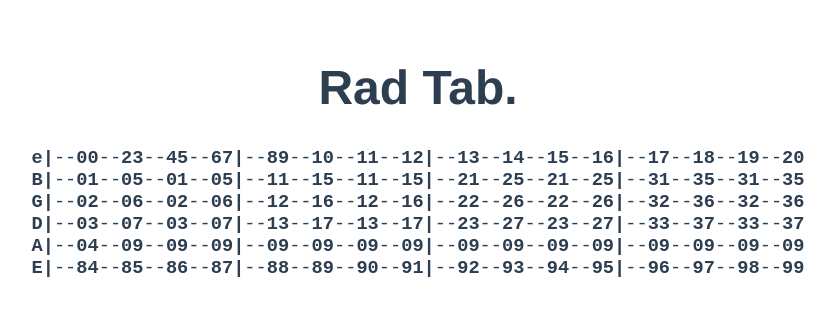
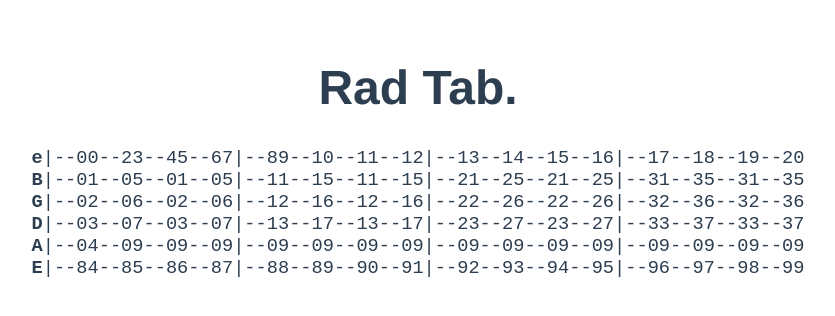
Before and after one commit to benjamin-warner/FabulousTabulous, a Vue app: page / in a window 1280 px wide. Shown: the top 316 px of the page, without its empty margins (222-1057 px from the left). Built offline with nearby package versions, Linux system fonts and the light colour scheme.

Commit message:
Major template changes

```diff
--- a/src/components/Bar.vue
+++ b/src/components/Bar.vue
@@ -1,27 +1,22 @@
 <template>
-  <div class="bar bar-block noselect" v-on:click="onBarSelected(index)">
-    <div class="bar-block" v-for="(beat, beatKey) in barData.beats" :key="beatKey">
-      <div class="bar-block" v-on:click="onBeatSelected(beatKey)">
-        <div v-for="(string, stringKey) in tuning" :key="stringKey">
-         <span v-if="beatKey === 0"><strong>|</strong></span>{{spacer}}
-        </div>
-      </div>
-      <div class="beat bar-block">
-        <div v-for="(string, stringKey) in tuning" :key="stringKey">
-          <strong><span class="note" v-on:click="onNoteSelected(stringKey)">{{barData.beats[beatKey][stringKey]}}</span></strong>
-        </div>
+    <div class="bar bar-block noselect" v-on:click="onBarSelected(index)">
+      <div class="bar-block" v-for="(beat, beatKey) in barData.beats" :key="beatKey">
+        <Beat :beatData="beat" :index="beatKey"/>
       </div>
     </div>
-  </div>
 </template>
 
 <script>
 /* eslint-disable */
+import Beat from './Beat.vue'
+
 export default {
   name: 'Bar',
+  components: {
+    Beat
+  },
   props: {
     index: Number,
-    tuning: undefined,
     barData: undefined,
     spacer: String,
   },
@@ -38,6 +33,9 @@ export default {
     },
     onNoteSelected: function(index){
       console.log("note", index);
+    },
+    editNote: function(stringKey, beatKey){
+      this.editing = !this.editing;
     }
   }
 }
@@ -60,12 +58,8 @@ export default {
   background: yellowgreen;
 }
 
-.beat:hover{
+.note:hover{
   background: powderblue;
-}
-
-.note:hover{
-  background: tomato;
 }
 
 .noselect {
--- /dev/null
+++ b/src/components/Beat.vue
@@ -0,0 +1,47 @@
+<template>
+  <div id="beat">
+    <div class="beat-block">
+      <div v-for="(note, noteKey) in beatData" :key="noteKey">
+        <span v-if="index === 0">|</span>--
+      </div>
+    </div>
+    <div class="beat beat-block">
+      <div v-for="(note, noteKey) in beatData" :key="noteKey">
+        <Note :noteData="note"/>
+      </div>
+    </div>
+  </div>
+</template>
+
+<script>
+/* eslint-disable */
+import Note from "./Note.vue";
+
+export default {
+  name: "Beat",
+  components: {
+    Note
+  },
+  props: {
+    index: Number,
+    beatData: undefined
+  },
+  data: function() {
+    return {};
+  },
+  methods: {}
+};
+</script>
+
+<!-- Add "scoped" attribute to limit CSS to this component only -->
+<style scoped>
+
+.beat:hover{
+    background: lavender;
+}
+
+.beat-block{
+    display: inline-block;
+}
+
+</style>
--- /dev/null
+++ b/src/components/Note.vue
@@ -0,0 +1,28 @@
+<template>
+  <div>
+    {{noteData}}
+  </div>
+</template>
+
+<script>
+/* eslint-disable */
+export default {
+  name: 'Note',
+  props: {
+      noteData: undefined
+  },
+  data: function(){
+    return{
+    }
+  },
+  methods: {
+
+  }
+}
+
+</script>
+
+<!-- Add "scoped" attribute to limit CSS to this component only -->
+<style scoped>
+
+</style>
```
